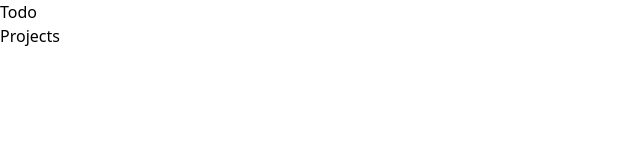
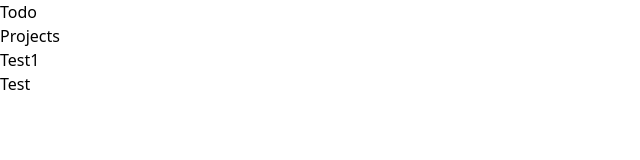
Before and after one commit to peter-abah/tasks, a React (Create React App) app: page / in a window 1280 px wide. Shown: the top 160 px of the page, without its empty margins (0-640 px from the left). Built offline with nearby package versions, Linux system fonts and the light colour scheme.

Commit message:
Add test initialState in projectsSlice

```diff
--- a/src/components/SideBar.tsx
+++ b/src/components/SideBar.tsx
@@ -10,7 +10,7 @@ const SideBar = () => {
       <h2>Projects</h2>
       <div>
         {projects.map((project) => (
-          <ProjectLink project={project} />
+          <ProjectLink key={project.id} project={project} />
         ))}
       </div>
     </aside>
--- a/src/features/projects/projectsSlice.ts
+++ b/src/features/projects/projectsSlice.ts
@@ -8,7 +8,16 @@ export interface Project {
 
 export type ProjectsState = Project[];
 
-const initialState: ProjectsState = [];
+const initialState: ProjectsState = [
+  {
+    title: 'Test1',
+    id: '5',
+  },
+  {
+    title: 'Test',
+    id: '3',
+  }
+];
 
 const projectsSlice = createSlice({
   name: 'projects',
```
